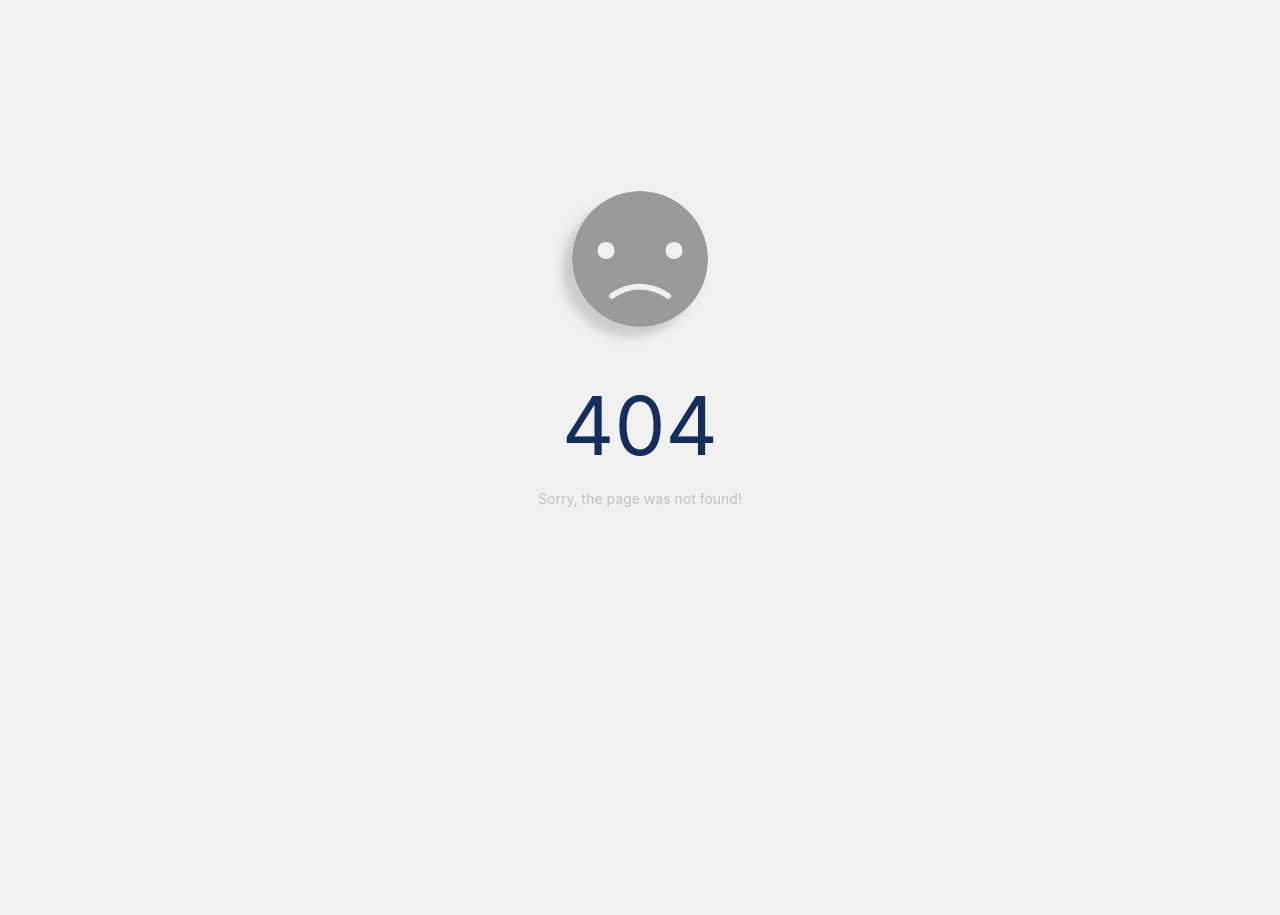
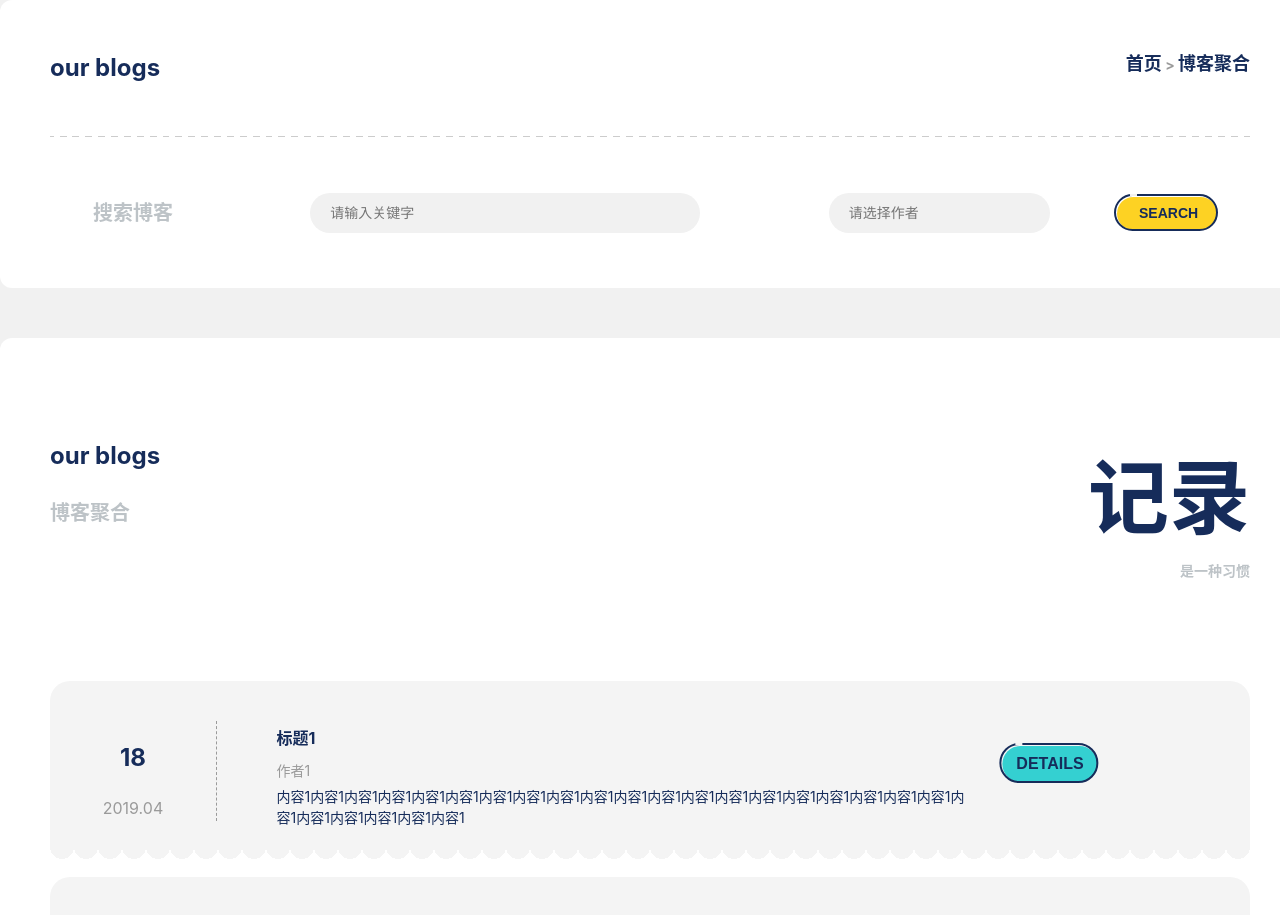
Before and after one commit to Atlantis-Brook/SharpFactory, a Vue app: page /#/blogs in a window 1280 px wide. Before the commit this address had no page. Shown: the top 915 px of the page. Before the commit the page ends 800 px from the top, so only its background shows below. Built offline with nearby package versions, Linux system fonts and the light colour scheme.

Commit message:
博客界面

```diff
--- a/package.json
+++ b/package.json
@@ -11,7 +11,7 @@
   },
   "dependencies": {
     "vue": "^2.5.2",
-    "vue-router": "^3.0.1"
+    "vue-router": "^3.0.6"
   },
   "devDependencies": {
     "autoprefixer": "^7.1.2",
--- a/src/router/index.js
+++ b/src/router/index.js
@@ -3,6 +3,7 @@ import Router from 'vue-router'
 import HelloWorld from '@/components/HelloWorld'
 import News from '@/components/News'
 import NotFound from '@/views/NotFound'
+import Blogs from '@/views/Blogs'
 
 Vue.use(Router)
 
@@ -14,7 +15,7 @@ export default new Router({
       component: HelloWorld
     },
     {
-      path: '/news',
+      path: '/new',
       name: 'News',
       component: News
     },
@@ -22,6 +23,11 @@ export default new Router({
       path: '*',
       name: 'NotFound',
       component: NotFound
+    },
+    {
+      path:'/blogs',
+      name:'Blogs',
+      component:Blogs
     }
   ]
 })
--- /dev/null
+++ b/src/views/Blogs.vue
@@ -0,0 +1,417 @@
+<template>
+    <div class="blogs">
+       <div class="our-blogs-module module">
+          <div class="our-blogs">
+              <div class="title">our blogs</div>
+              <div class="path">首页<span> > </span>博客聚合</div>
+          </div>
+          <hr class="hr-title">
+          <div class="serach-moudle">
+              <div class="sreach-moudle-title">
+               <h2 class="title">搜索博客</h2>
+              </div>
+                 <!--ToDo实现搜索功能-->
+                <input class="search-box" type="text" placeholder="请输入关键字">
+                 <input class="select-authon" type="text" placeholder="请选择作者">
+                 <button class="button search-btn">SEARCH</button>
+          </div>
+       </div>
+          <div class="blogs-list module">
+              <div class="blogs-list-head">
+              <div class="blogs-list-head-left">
+                  <h1 class="our-blogs-list-title-eh">our blogs</h1>
+                  <h2 class="our-blogs-list-title-ch">博客聚合</h2>
+              </div>
+              <div class="blogs-list-title-right">
+                  <h1>记录</h1>
+                  <h2>是一种习惯</h2>
+              </div>
+              </div>
+              <div class="listContent">
+              <ul>
+                <li v-for="item of lists">
+                    <div class="blogs-introduction">
+                    <div class="listTime">
+                         <p class="listTimeDay">{{item.day}}</p>
+                         <p class="listTimeMinute">{{item.notDay}}</p>
+
+                    </div>
+                    <div class="listText">
+                        <p class="textTitle">{{item.listTitle}}</p>
+                        <p class="textAuthon">{{item.authon}}</p>
+                        <p class="textContent">{{item.listContent}}</p>
+                    </div>
+                    <div class="listInto">
+                        <button class="button">DETAILS</button>
+                    </div>
+                    </div>
+                </li>
+            </ul>
+            <div class="pageChange">
+                <button><</button>
+                <a href="" class="active">1</a>
+                <a href="">2</a>
+                <a href="">3</a>
+                <a href="">4</a>
+                <a href="">5</a>
+                <button>></button>
+            </div>
+         </div>
+          </div>
+     </div>
+</template>
+<script>
+export default {
+    data() {
+       return {
+            lists: [{
+                day: '18',
+                notDay: '2019.04',
+                authon:'作者1' ,               listTitle: '标题1',
+                listContent: '内容1内容1内容1内容1内容1内容1内容1内容1内容1内容1内容1内容1内容1内容1内容1内容1内容1内容1内容1内容1内容1内容1内容1内容1内容1内容1'
+            }, {
+                day: '19',
+                notDay: '2019.04',
+                authon:'作者2',
+                listTitle: '标题2',
+                listContent: '内容2'
+            }, {
+                day: '19',
+                notDay: '2019.04',
+                authon:'作者3' ,
+                listTitle: '标题3',
+                listContent: '内容3'
+            }, {
+                day: '19',
+                notDay: '2019.04',
+                authon:'作者4' ,
+                listTitle: '标题4',
+                listContent: '内容4'
+            }, {
+                day: '19',
+                notDay: '2019.04',
+                authon:'作者5' ,
+                listTitle: '标题5',
+                listContent: '内容5'
+            }, {
+                day: '19',
+                notDay: '2019.04',
+                authon:'作者6' ,
+                listTitle: '标题6',
+                listContent: '内容6'
+            }, {
+                day: '19',
+                notDay: '2019.04',
+                authon:'作者7' ,
+                listTitle: '标题7',
+                listContent: '内容7'
+            }, {
+                day: '19',
+                notDay: '2019.04',
+                authon:'作者8' ,
+                listTitle: '标题8',
+                listContent: '内容8'
+            }, {
+                day: '19',
+                notDay: '2019.04',
+                authon:'作者9' ,
+                listTitle: '标题9',
+                listContent: '内容9'
+            } ,{
+                day: '19',
+                notDay: '2019.04',
+                authon:'作者10' ,
+                listTitle: '标题10',
+                listContent: '内容10'
+            }]
+       };
+    }
+
+}
+
+</script>
+<style>
+
+
+
+/*基础模块样式*/
+.our-blogs-module{
+    margin: 0 auto;
+    width: 1200px;
+    background-color: #fff;
+    padding-left:50px;
+    padding-right: 50px;
+}
+
+/*标题模块内容具体样式*/
+.our-blogs{
+    display: flex;
+    justify-content: space-between;
+
+}
+.our-blogs .title{
+   margin: 50px 0;
+   text-align: left;
+   font-weight: 700;
+   font-size: 24px;
+}
+.our-blogs .path{
+    margin: 50px 0;
+    font-size: 18px;
+   text-align: right;
+   font-weight: 700;
+}
+.our-blogs .path>span{
+    color: #9a9a9a;
+}
+.hr-title{
+    margin: 0px;
+}
+
+/* 搜索模块 */
+.serach-moudle {
+    display: grid;
+    height: 70px;
+    width: 1200px;
+    padding: 40px 0;
+    align-items: center;
+    justify-items: center;
+    grid-template-columns: 166px 2fr 1fr 166px;
+    grid-template-rows: 70px;
+
+}
+.serach-moudle .title{
+    font-weight: 700;
+}
+.search-box{
+    display: block;
+    background-color: #f1f1f1;
+    padding: 0 20px;
+    height: 40px;
+    border-radius: 20px;
+    width: 350px;
+    align-self: center;
+}
+.select-authon{
+    display: block;
+    background-color: #f1f1f1;
+    padding: 0 20px;
+    height: 40px;
+    border-radius: 20px;
+    align-self: center;
+}
+.search-btn{
+    padding-right: 46px;
+    width: 100px;
+}
+/*博客列表页面*/
+.blogs-list{
+    padding-top: 100px;
+    margin: auto;
+    width: 1200px;
+    background-color: #fff;
+    padding-left:50px;
+    padding-right: 50px;
+}
+.blogs-list-head{
+    padding-bottom: 100px;
+}
+.blogs-list-head-left{
+   float: left;
+   text-align: left;
+}
+
+.our-blogs-list-title-eh{
+    font-size: 24px;
+    font-weight: 700;
+    margin-bottom: 24px;
+}
+
+.our-blogs-list-title-ch{
+    font-size: 20px;
+    font-weight: 700;
+}
+
+.blogs-list-title-right>h1{
+    text-align: right;
+    font-weight: 700;
+}
+.blogs-list-title-right>h2{
+    text-align: right;
+    font-weight: 700;
+}
+.list{
+    padding-top: 100px;
+}
+.listTitle{
+    padding-bottom: 70px;
+    position: relative;
+}
+
+.listTitle .listTitleCon{
+    display: inline-block;
+}
+
+.listTitle .listTitleCon .listTitleEn{
+    font-size: 24px;
+    font-weight: 700;
+}
+
+.listTitle .listTitleCon .listTitleCh{
+    font-size: 20px;
+    font-weight: 700;
+    margin-top: 24px;
+}
+
+.listTitle .listTitleHint{
+    position: absolute;
+    right: 0;
+    top: 0;
+}
+
+.listTitle .listTitleHint>p{
+    text-align: right;
+    font-size: 18px;
+    font-weight: 700;
+}
+
+.listContent{
+    width: 100%;
+    padding-bottom: 82px;
+}
+
+.listContent>ul{
+    width: 100%;
+    padding-bottom: 70px;
+}
+
+.listContent li{
+    border-top-right-radius: 20px;
+    border-top-left-radius: 20px;
+    height: 166px;
+    background-color: #f4f4f4;
+    margin-bottom: 30px;
+    position: relative;
+}
+
+.listContent li::after{
+    content: '';
+    background-image: radial-gradient(circle 24px at center , #f4f4f4 50%, transparent 0%);
+    background-repeat: repeat-x;
+    background-size: 24px;
+    width: 100%;
+    height: 24px;
+    margin-top: -12px;
+    position: absolute;
+    top: 100%;
+    left: 0;
+}
+.blogs-introduction{
+    display: flex;
+    justify-content: space-between;
+}
+
+.listContent li .listTime{
+    text-align: center;
+    margin: 40px 0 30px;
+    width: 166px;
+    height: 100px;
+    border-right: 1px dashed #9a9a9a;
+}
+.listContent li .listTime .listTimeDay{
+    margin-top: 19px;
+    margin-bottom: 20px;
+    font-size: 24px;
+    font-weight: 700;
+}
+
+.listContent li .listTime .listTimeMinute{
+    font-size: 16px;
+    color: #9a9a9a;
+    margin-bottom: 20px;
+}
+
+.listContent li .listText{
+    height: 100px;
+    margin: 45px 0;
+}
+
+.listContent li .listText .textTitle{
+    text-align: left;
+    font-size: 16px;
+    font-weight: 700;
+    margin-bottom: 0px;
+    padding-bottom: 10px;
+}
+.listContent li .listText .textAuthon{
+    text-align: left;
+    margin-bottom: 0px;
+     color: #9a9a9a;
+     padding-bottom: 5px;
+}
+.listContent li .listText .textContent{
+    text-align: left;
+    font-size: 14px;
+    width: 700px;
+    word-wrap:break-word
+}
+
+.listContent li .listInto{
+    vertical-align: top;
+    position: relative;
+    display: inline-block;
+    width: 250px;
+    height: 166px;
+}
+
+.listContent li .listInto>button{
+    background-color: #34d0d1;
+    top: 50%;
+    left: 50px;
+    margin-right: 100px;
+
+}
+.button::after {
+  border-top-color: #f1f1f1;
+}
+.pageChange{
+    width: 360px;
+    margin: 0 auto;
+}
+
+.pageChange>button{
+    width: 40px;
+    height: 40px;
+    font-size: 16px;
+    font-weight: 700;
+    outline: none;
+    background-color: #fdd223;
+    border-radius: 50%;
+    border: none;
+    cursor: pointer;
+}
+
+
+
+
+.pageChange>a{
+    display: inline-block;
+    width: 51px;
+    text-align: center;
+    height: 40px;
+    font-weight: 700;
+    font-size: 16px;
+    position: relative;
+}
+.pageChange>a.active::after {
+    content: '';
+    position: absolute;
+    width: 16px;
+    height: 2px;
+    background-color: #000;
+    top: 20px;
+    left: 18px;
+}
+
+
+</style>
--- a/static/css/basic.css
+++ b/static/css/basic.css
@@ -23,6 +23,16 @@ p {
   margin: 0;
   margin-bottom: 30px;
 }
+li {
+  list-style: none;
+}
+input, button {
+  outline: none;
+  border: none;
+}
+:placeholder {
+  color: #9a9a9a;
+}
 hr {
   display: block;
   height: 1px;
@@ -43,6 +53,10 @@ hr {
 }
 .container {
   width: 1104px;
+}
+.module {
+  border-radius: 12px;
+  margin-bottom: 50px !important;
 }
 
 /* 标题 */
```
